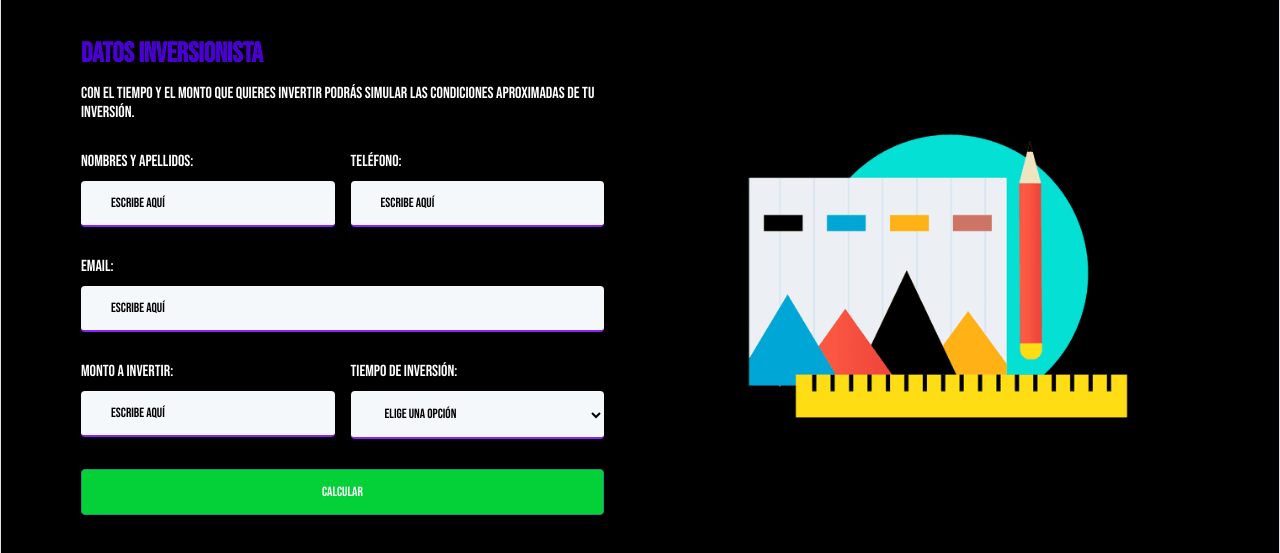
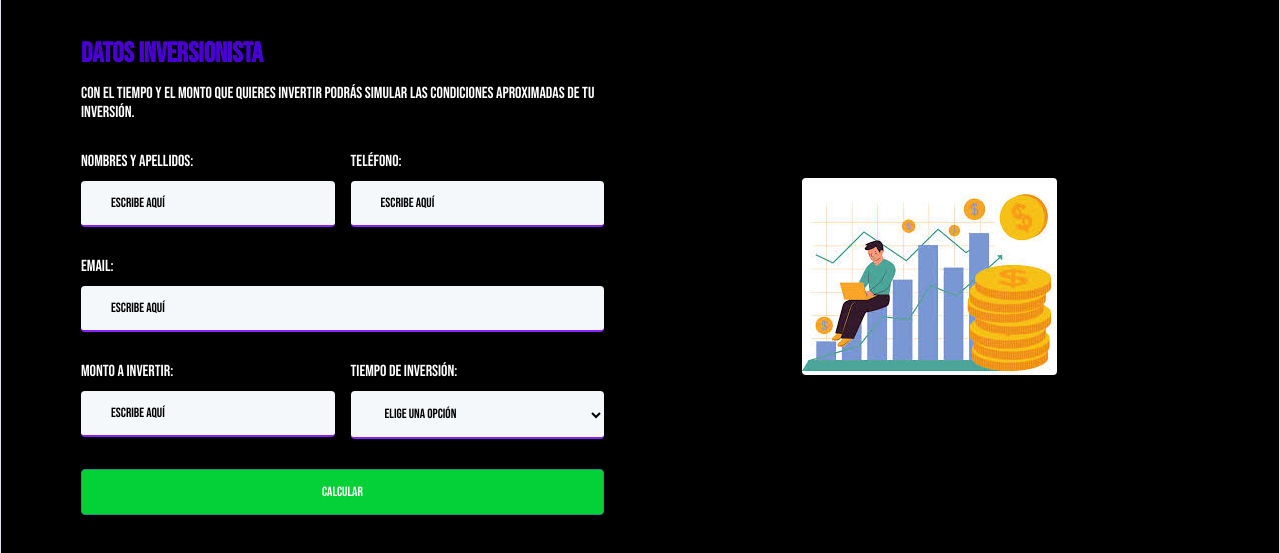
Before and after one commit to DANlE1/Invercion, a plain HTML site: page index.html in a window 1280 px wide. Shown: the part 247-800 px from the top of the page. Drawn offline with Linux system fonts and the light colour scheme.

Commit message:
Update index.html

```diff
--- a/index.html
+++ b/index.html
@@ -47,7 +47,7 @@
             </div>
             <div class="right">
                 <div class="pre-simulation" id="pre">
-                    <img src="img/grafica.png" alt="">
+                    <img src="Subir.jpg" alt="">
                 </div>
                 <!-- La clase disabled debe ponerse en el contendor anterior para mostrar el resultado -->
                 <div class="post-simulation  disabled" id="post">
```
